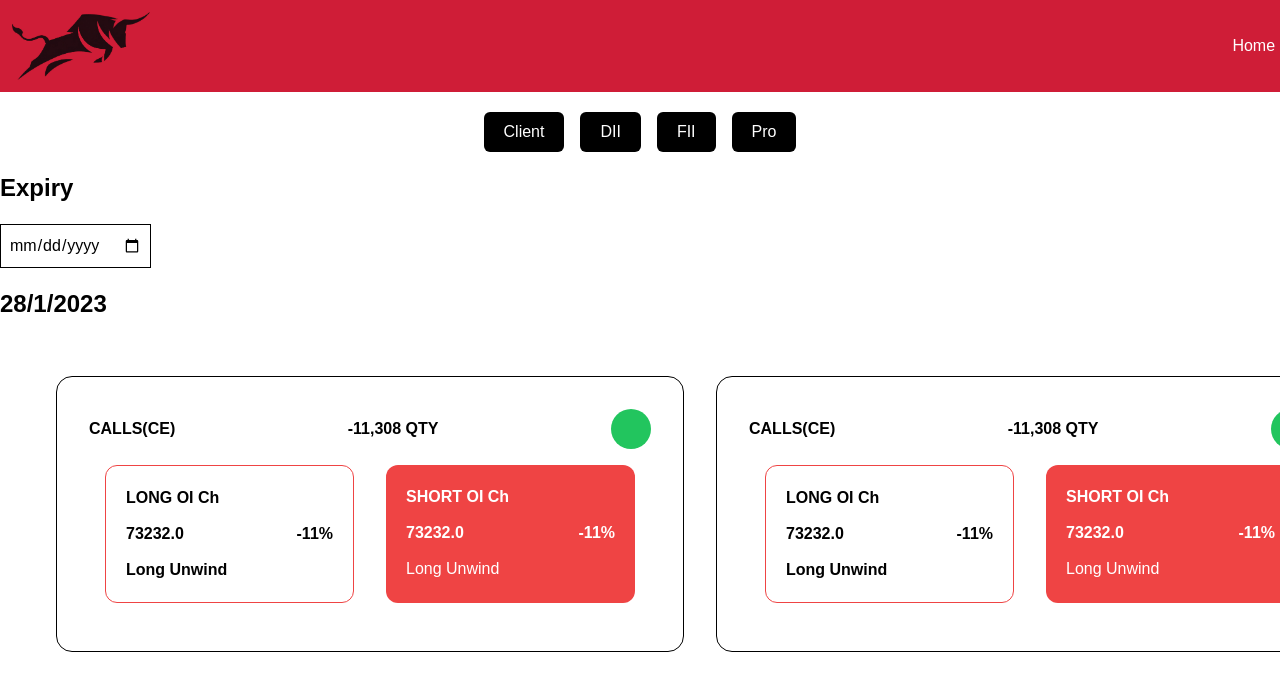
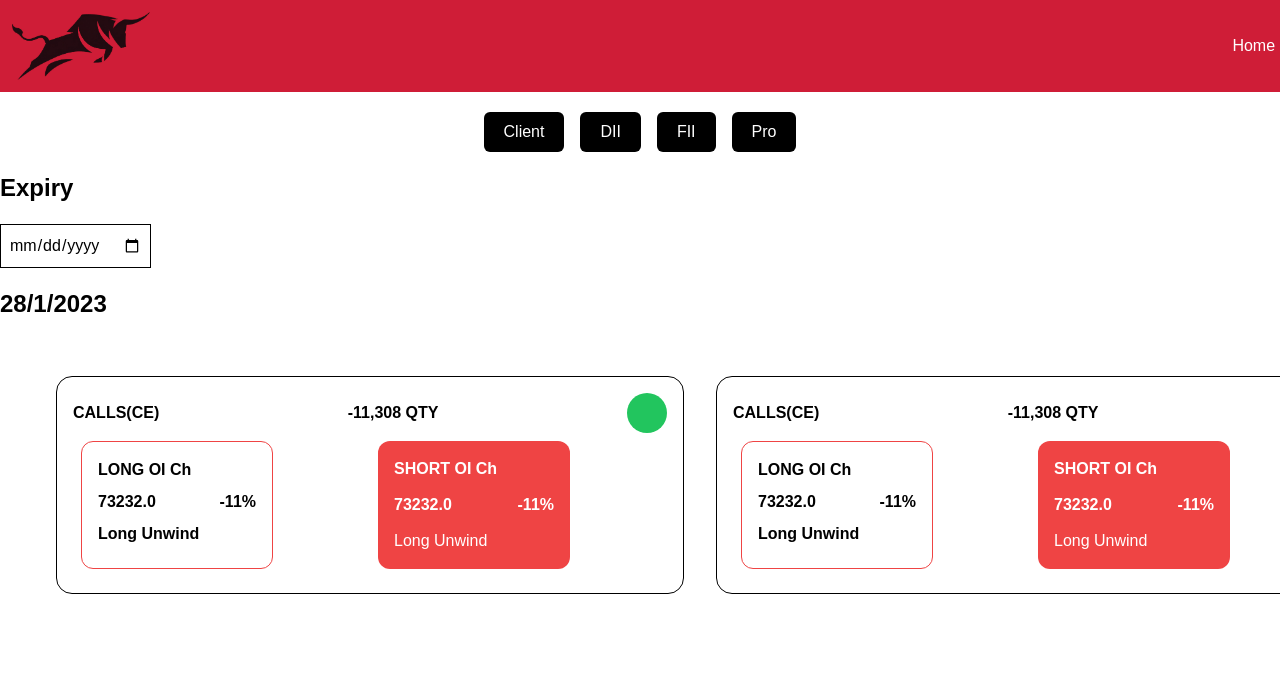
Before and after one commit to kamaluiuxd/future-bull, a React (Create React App) app: page / in a window 1280 px wide. Shown: the top 690 px of the page. Built offline with nearby package versions, Linux system fonts and the light colour scheme.

Commit message:
Date Picker Added

```diff
--- a/src/Components/TradeCard.js
+++ b/src/Components/TradeCard.js
@@ -2,7 +2,7 @@ const TradeCard = () => {
 	return (
 		<div>
 			{/* Card Start */}
-			<div className="bg-white border border-black p-8 m-4 rounded-2xl">
+			<div className="bg-white border border-black p-4 m-4 rounded-2xl">
 				<div className="flex justify-between items-center">
 					<p className="font-bold">CALLS(CE)</p>
 					<p className="font-bold">
@@ -10,9 +10,10 @@ const TradeCard = () => {
 					</p>
 					<p className="w-10 h-10 bg-green-500 rounded-full"></p>
 				</div>
+
 				<div className="grid grid-cols-2">
-					<div className="bg-white border border-red-500 p-5 m-4 rounded-xl">
-						<div className="space-y-3">
+					<div className="bg-white border border-red-500 p-4 m-2 w-48 rounded-xl">
+						<div className="space-y-2">
 							<p className="font-bold">LONG OI Ch</p>
 							<div className="flex justify-between items-center">
 								<p className="font-bold">73232.0</p>
@@ -21,7 +22,8 @@ const TradeCard = () => {
 							<p className="font-bold">Long Unwind</p>
 						</div>
 					</div>
-					<div className="bg-red-500 p-5 m-4 rounded-xl text-white">
+
+					<div className="bg-red-500 p-4 m-2 rounded-xl w-48 text-white">
 						<div className="space-y-3">
 							<p className="font-bold">SHORT OI Ch</p>
 							<div className="flex justify-between items-center">
```
